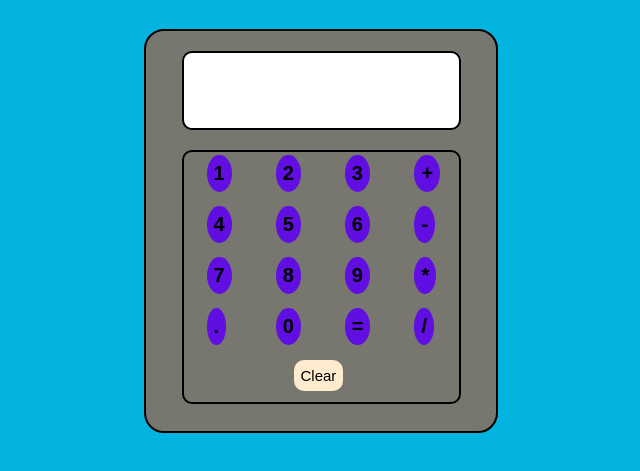
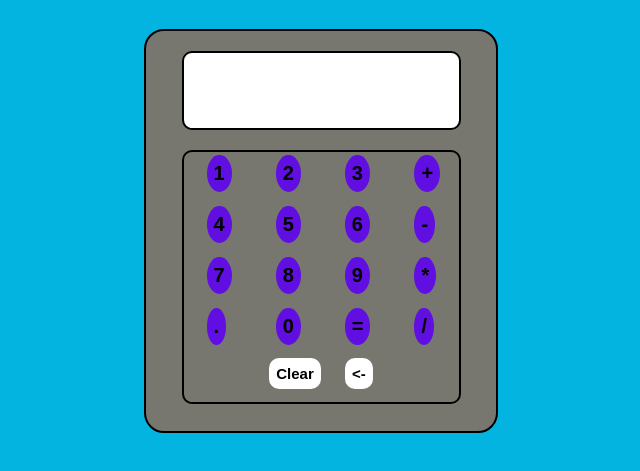
Before and after one commit to Soundharya-64/Calculator, a plain HTML site: page index.html in a window 1280 px wide. Shown: the part 89-560 px from the top of the page, without its empty margins (319-959 px from the left). Drawn offline with Linux system fonts and the light colour scheme.

Commit message:
Update index.html

```diff
--- a/index.html
+++ b/index.html
@@ -88,17 +88,26 @@
             background-color: darkgray;
         }
 
-        .wrapper .button-wrapper .clear{
+        .wrapper .button-wrapper .space{
+            margin-bottom:5px;
+            background-color:rgb(119, 119, 111);
+            font-size: 15px;
+            cursor: pointer;
+            display:block;
+            text-align:center;
+        }
+        .wrapper .button-wrapper .clear,.backspace{
             border-radius: 10px;
-            margin:0px 100px 10px 110px;
-            text-align: center;
-            background-color:blanchedalmond;
             font-size: 15px;
             padding:7px;
-            cursor: pointer;
-            border:none
+            text-align: center;
+            background-color: white;
+            color:black;
+            font-weight: bolder;
+            border:none;
+            margin:0px 10px;
         }
-        .wrapper .button-wrapper .clear:hover{
+        .wrapper .button-wrapper .clear:hover,.backspace:hover{
             font-size:20px;
             color:white;
             font-weight: bolder;
@@ -147,7 +156,10 @@
                         <td><button value="/" onclick="eval(14)">/</button></td>
                     </tr>
                 </table>
+                <div class="space">
                 <button class="clear" onclick="dis(17);">Clear</button>
+                <button class="backspace" onclick="dis(18);"><-</button>
+            </div>
             </div>
         </div>
     </div>
@@ -155,6 +167,12 @@
         var v1;
         var add=false,div=false,mul=false,sub=false;
         function dis(v){
+            if(v==18){
+                let m=document.getElementById("text").value;
+                document.getElementById("text").value=m.substr(0,m.length-1);
+                let n=document.getElementById("inner").innerHTML;
+                document.getElementById("inner").innerHTML=n.substr(0,n.length-1);
+            }
             if(v==17){
                 document.getElementById("text").value="";
                 document.getElementById("inner").innerHTML="";
@@ -210,7 +228,7 @@
             v2=document.getElementById("text").value;
             if(add==true){
             sum=Number(v1)+Number(v2);
-            document.getElementById("text").value=sum;
+            document.getElementById("text").value=sum.toFixed(1);
             document.getElementById("inner").innerHTML+=" = ";
             add=false;
             }
@@ -222,13 +240,13 @@
             }
             if(mul==true){
             sum=Number(v1)*Number(v2);
-            document.getElementById("text").value=sum;
+            document.getElementById("text").value=sum.toFixed(1);
             document.getElementById("inner").innerHTML+=" = ";
             mul=false;
             }
             if(div==true){
             sum=Number(v1)/Number(v2);
-            document.getElementById("text").value=sum;
+            document.getElementById("text").value=sum.toFixed(1);
             document.getElementById("inner").innerHTML+=" = ";
             div=false;
             }
```
